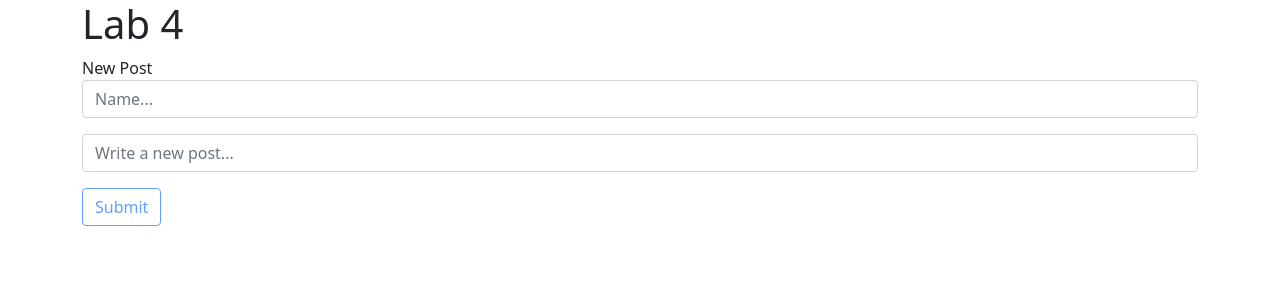
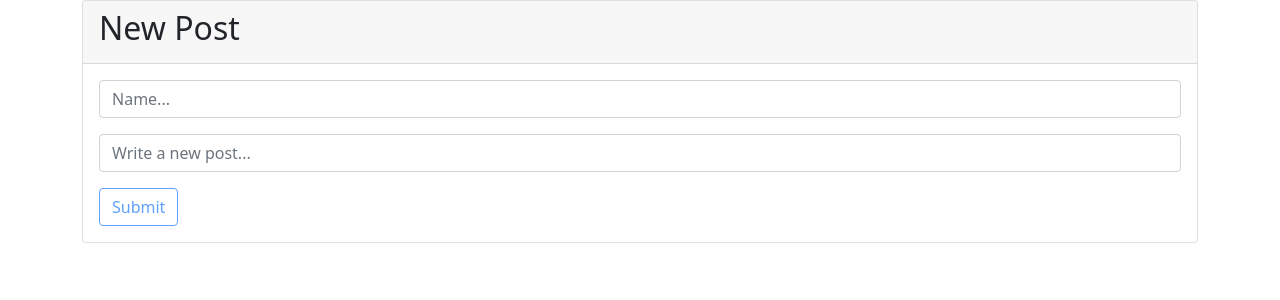
Before and after one commit to cs110-21/lab4, a React (Create React App) app: page / in a window 1280 px wide. Shown: the top 300 px of the page. Built offline with nearby package versions, Linux system fonts and the light colour scheme.

Commit message:
Finished main post form formatting

```diff
--- a/src/App.js
+++ b/src/App.js
@@ -5,7 +5,6 @@ import Comments from "./comments/Comments";
 const App = () => {
   return (
     <Container>
-      <h1>Lab 4</h1>
       <Comments/>
     </Container>
   );
--- a/src/comments/Comment.js
+++ b/src/comments/Comment.js
@@ -27,7 +27,7 @@ const Comment = ({
       <Stack>
         <Col>{comment.username}</Col>
         <Col>{comment.body}</Col>
-        <Col><Button variant="outline-primary" onClick={() => setActiveComment({ id: comment.id, type: "replying", parentId: parentId })}>Reply</Button></Col>
+        <Col><Button variant="link" onClick={() => setActiveComment({ id: comment.id, type: "replying", parentId: parentId })}>Reply</Button></Col>
       </Stack>
       <Votes />
     </Stack>
--- a/src/comments/Comments.js
+++ b/src/comments/Comments.js
@@ -2,6 +2,7 @@ import { useState } from "react";
 import CommentForm from "./CommentForm";
 import Comment from "./Comment";
 import Votes from "./Votes";
+import { Card, Container, Stack } from "react-bootstrap";
 
 
 const Comments = ({ commentsUrl, currentUserId }) => {
@@ -26,11 +27,12 @@ const Comments = ({ commentsUrl, currentUserId }) => {
     });
   };
 
-  return (
-    <div className="comments">
-      <div className="comment-form-title">New Post</div>
-      <CommentForm submitLabel="Write" handleSubmit={addComment} />
-      <div className="comments-container">
+  return <Stack>
+    <Card>
+      <Card.Header><h2>New Post</h2></Card.Header>
+      <Card.Body><CommentForm submitLabel="Write" handleSubmit={addComment} /></Card.Body>
+    </Card>
+    <Container>
       {rootComments.map((rootComment) => (
         <Comment
           key={rootComment.id}
@@ -41,9 +43,8 @@ const Comments = ({ commentsUrl, currentUserId }) => {
           addComment={addComment}
         />
       ))}
-      </div>
-    </div>
-  );
+    </Container>
+  </Stack>
 };
 
 // Helper Function
```
Lines whose indentation alone changed are shown as unchanged.
